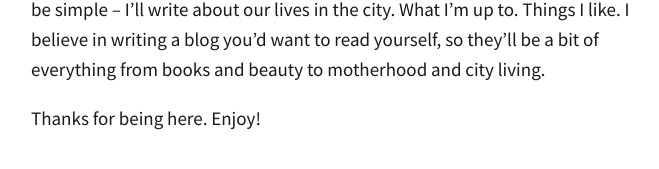
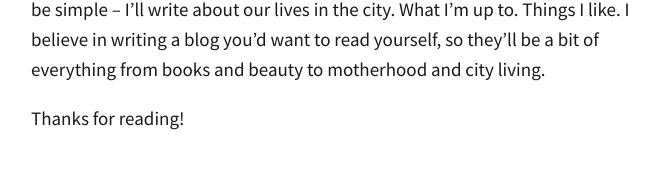
Before and after one commit to totiffany/totiffany.github.io, a Jekyll site: the page built from _posts/2018-01-03-Hello!.md, in a window 1280 px wide. Shown: the part 621-790 px from the top of the page, without its empty margins (309-968 px from the left). Built offline with Jekyll 4.4.1, drawn with Linux system fonts in a browser that asks for light colours; our own code applies the rules of GitHub Pages for plain Markdown files.

Commit message:
Update 2018-01-03-Hello!.md

```diff
--- a/_posts/2018-01-03-Hello!.md
+++ b/_posts/2018-01-03-Hello!.md
@@ -1,6 +1,7 @@
 ---
 published: true
-description: Hey there blogging world! It's been awhile. I used to blog a few years ago,
+description: >-
+  Hey there blogging world! It's been awhile. I used to blog a few years ago,
   but stopped for a variety of reasons – The biggest one being perfectionism. I
   love to write, but it takes a lot of time for me to feel comfortable pushing
   publish on a blog post. I tend to rewrite and edit over and over again.
@@ -12,4 +13,4 @@ I used to blog a few years ago, but stopped for a variety of reasons – The big
 
 So this time I'm doing my best not to worry about it. Let's bring personal blogs back! I miss writing, and this will give me an excuse to do it more. It'll be simple – I'll write about our lives in the city. What I'm up to. Things I like. I believe in writing a blog you'd want to read yourself, so they'll be a bit of everything from books and beauty to motherhood and city living.
 
-Thanks for being here. Enjoy!
+Thanks for reading!
```
